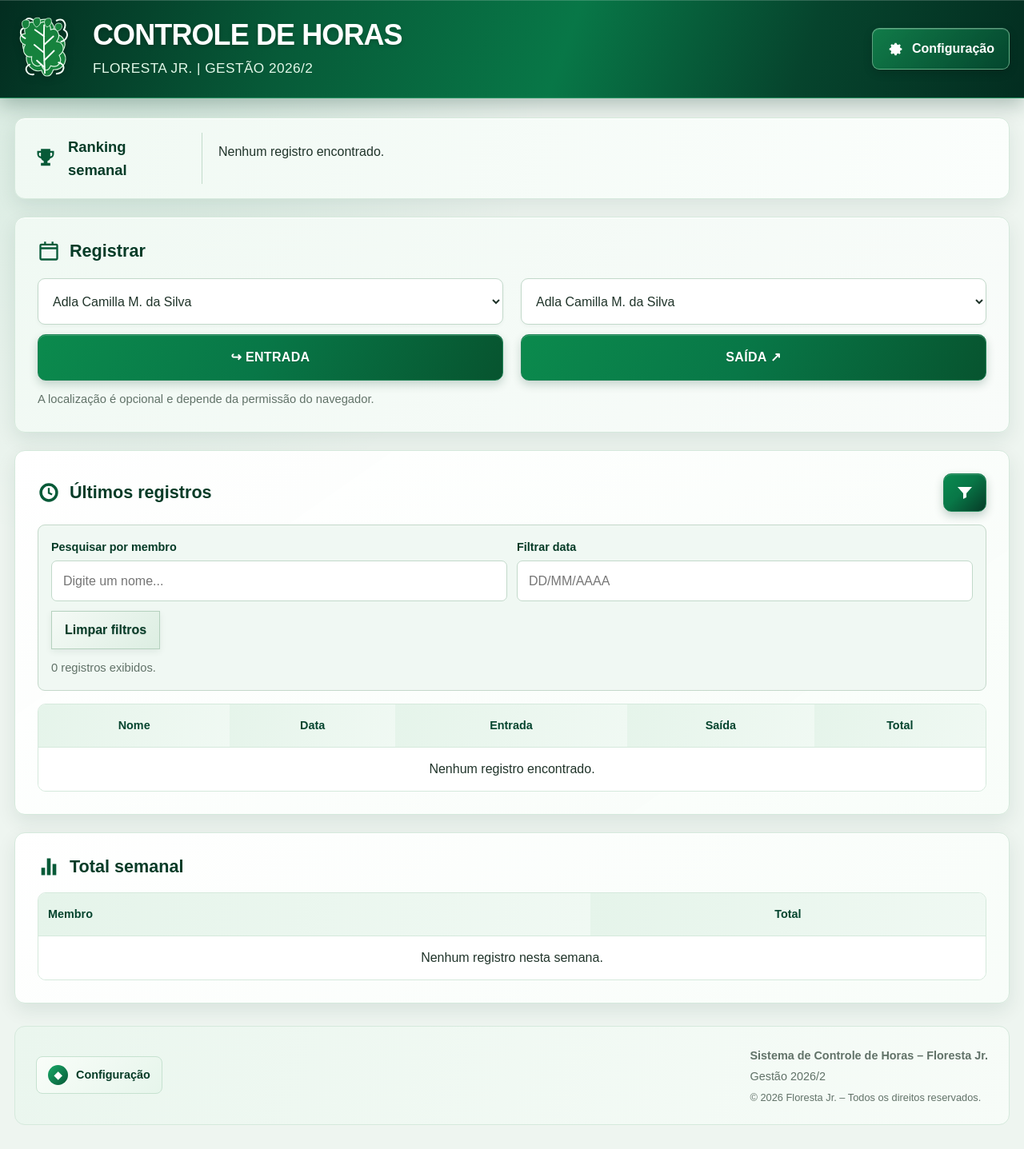
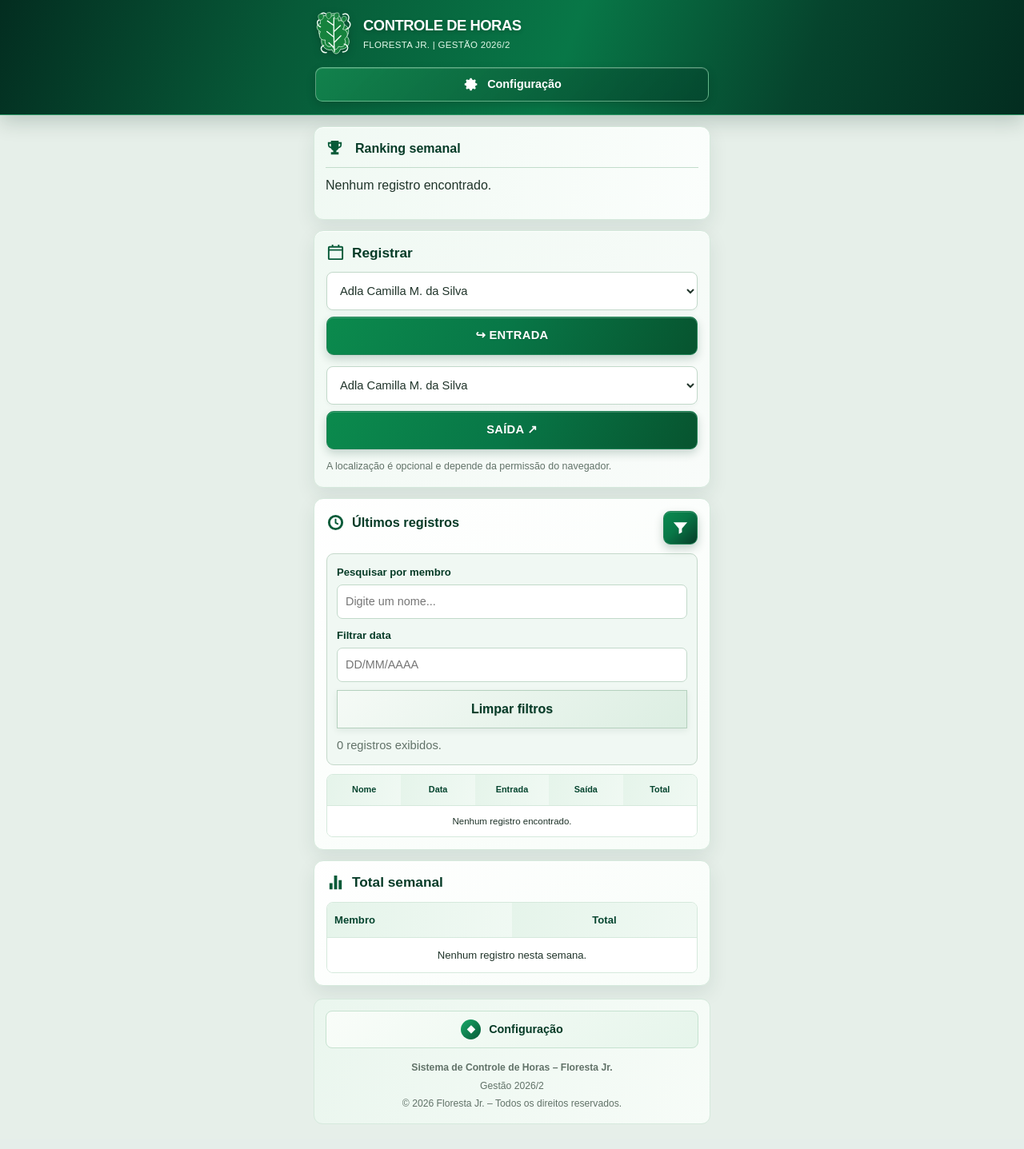
Before and after one commit to qualidadeflorestajr-dot/ControleHoras3.0, a Flask app: page / in a window 1280 px wide. Shown: the whole page at 80% size. After the commit the page ends 1406 px from the top, so only its background shows below. Run offline with Flask 3, Linux system fonts and the light colour scheme; data comes from the database, SQL or seed files in the repository; data that the repository does not hold is empty.

Commit message:
Adapta página inicial para interface exclusiva de celular

```diff
--- a/static/style.css
+++ b/static/style.css
@@ -210,3 +210,59 @@ body.pagina-inicial { padding: 0 0 30px; background: radial-gradient(ellipse at
     .botao-configuracao svg { width: 21px; height: 21px; }
     .pagina-inicial .card { padding: 16px; }
 }
+
+
+/* Interface exclusiva mobile: a página inicial mantém proporções de celular também em telas grandes. */
+body.pagina-inicial { width: 100%; max-width: 100%; margin: 0 auto; padding: 0 0 18px; overflow-x: hidden; }
+.pagina-inicial .topo-site { margin-bottom: 14px; }
+.pagina-inicial .topo-conteudo { width: 100%; max-width: 520px; min-height: 0; margin: 0 auto; padding: 14px 14px 16px; display: flex; flex-wrap: wrap; align-items: center; justify-content: space-between; gap: 12px; }
+.pagina-inicial .marca-site { flex: 1 1 100%; justify-content: flex-start; gap: 12px; }
+.pagina-inicial .marca-folha { width: 48px; height: 58px; }
+.pagina-inicial .marca-site h1 { font-size: 1.15rem; line-height: 1.2; }
+.pagina-inicial .marca-site p { margin-top: 4px; font-size: .72rem; }
+.pagina-inicial .botao-configuracao { width: 100%; min-height: 42px; padding: 9px 13px; font-size: .9rem; border-radius: 9px !important; }
+.pagina-inicial .container { width: 100%; max-width: 520px; margin: 0 auto; padding: 0 12px; }
+.pagina-inicial .card { padding: 15px; margin-bottom: 13px; border-radius: 12px !important; }
+.pagina-inicial .card h2 { gap: 9px; margin-bottom: 13px; font-size: 1.08rem; }
+.pagina-inicial .card h2 svg, .pagina-inicial .titulo-ranking svg { width: 23px; height: 23px; }
+.pagina-inicial .bloco-ranking { display: block; padding: 14px; }
+.pagina-inicial .titulo-ranking { min-height: 0; padding: 0 0 10px; margin-bottom: 9px; border-right: 0; border-bottom: 1px solid #C2DCCB; font-size: 1rem; }
+.pagina-inicial .ranking { display: grid; grid-template-columns: minmax(0,1fr); gap: 7px; }
+.pagina-inicial .ranking-item { min-width: 0; grid-template-columns: 30px minmax(0,1fr) auto; gap: 8px; padding: 8px; }
+.pagina-inicial .ranking-item strong { font-size: .86rem; line-height: 1.35; overflow-wrap: anywhere; }
+.pagina-inicial .ranking-posicao { width: 28px; height: 28px; font-size: .8rem; }
+.pagina-inicial .ranking-total { font-size: 1rem; }
+.pagina-inicial .bloco-registro { padding: 15px; }
+.pagina-inicial .linha-registro { display: grid; grid-template-columns: minmax(0,1fr); gap: 14px; }
+.pagina-inicial .linha-registro form { display: grid; grid-template-columns: minmax(0,1fr); gap: 8px; }
+.pagina-inicial .linha-registro select { min-height: 48px; width: 100%; padding: 10px 12px; font-size: .92rem; border-radius: 8px !important; }
+.pagina-inicial .botao-registro { min-height: 48px; padding: 10px 12px; border-radius: 9px !important; font-size: .92rem; }
+.pagina-inicial .bloco-registro .ajuda { font-size: .78rem; }
+.pagina-inicial .titulo-com-filtro { margin-bottom: 11px; gap: 8px; }
+.pagina-inicial .titulo-com-filtro h2 { font-size: 1.02rem; }
+.pagina-inicial .botao-filtro { width: 43px; height: 42px; min-height: 42px; padding: 9px; border-radius: 9px !important; }
+.pagina-inicial .filtros-tabela { grid-template-columns: minmax(0,1fr); gap: 10px; margin-bottom: 11px; padding: 12px; border-radius: 9px !important; }
+.pagina-inicial .filtros-tabela label { font-size: .82rem; }
+.pagina-inicial .filtros-tabela input { width: 100%; min-height: 42px; padding: 9px 10px; font-size: .9rem; }
+.pagina-inicial .filtros-tabela button { width: 100%; min-height: 40px; }
+.pagina-inicial .tabela-responsiva { overflow-x: auto; border-radius: 8px !important; }
+.pagina-inicial table { width: 100%; min-width: 0; table-layout: fixed; }
+.pagina-inicial th { padding: 10px 3px; font-size: .68rem; white-space: normal; overflow-wrap: anywhere; }
+.pagina-inicial td { padding: 10px 3px; font-size: .72rem; overflow-wrap: anywhere; }
+.pagina-inicial .bloco-semanal th, .pagina-inicial .bloco-semanal td { padding: 11px 9px; font-size: .82rem; }
+.pagina-inicial .footer-painel { display: flex; flex-direction: column; align-items: stretch; gap: 12px; margin-top: 16px; padding: 14px; border-radius: 11px !important; }
+.pagina-inicial .link-area-admin { justify-content: center; width: 100%; white-space: normal; border-radius: 8px !important; }
+.pagina-inicial .texto-footer, .pagina-inicial .texto-footer p, .pagina-inicial .texto-footer small { text-align: center; font-size: .76rem; overflow-wrap: anywhere; }
+@media (min-width: 521px) {
+    body.pagina-inicial { background: #E6EFE9; }
+    .pagina-inicial .topo-site { box-shadow: 0 8px 24px rgba(3,45,32,.2); }
+    .pagina-inicial .container { padding-top: 0; }
+}
+@media (max-width: 360px) {
+    .pagina-inicial .container { padding: 0 8px; }
+    .pagina-inicial .card { padding: 12px; }
+    .pagina-inicial .marca-site h1 { font-size: 1.02rem; }
+    .pagina-inicial .marca-site p { font-size: .65rem; }
+    .pagina-inicial th { font-size: .62rem; }
+    .pagina-inicial td { font-size: .66rem; }
+}
```
